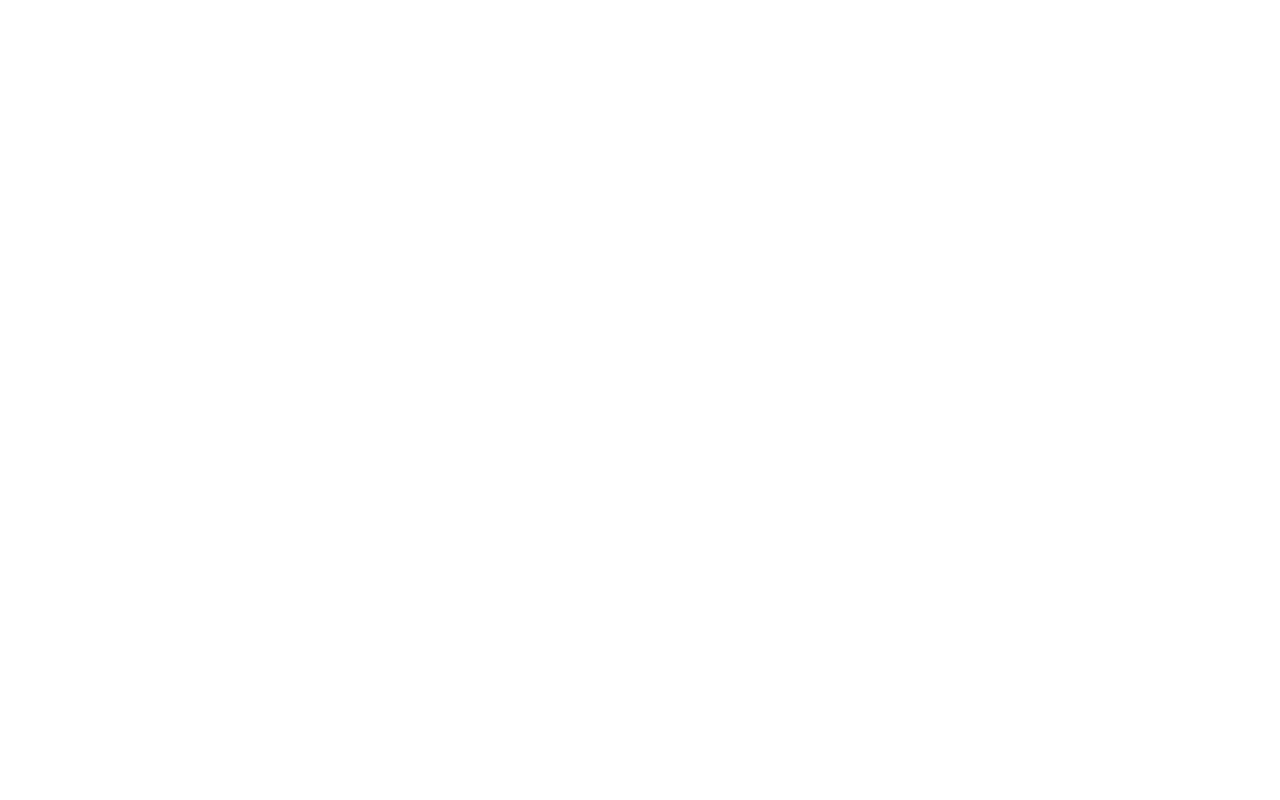
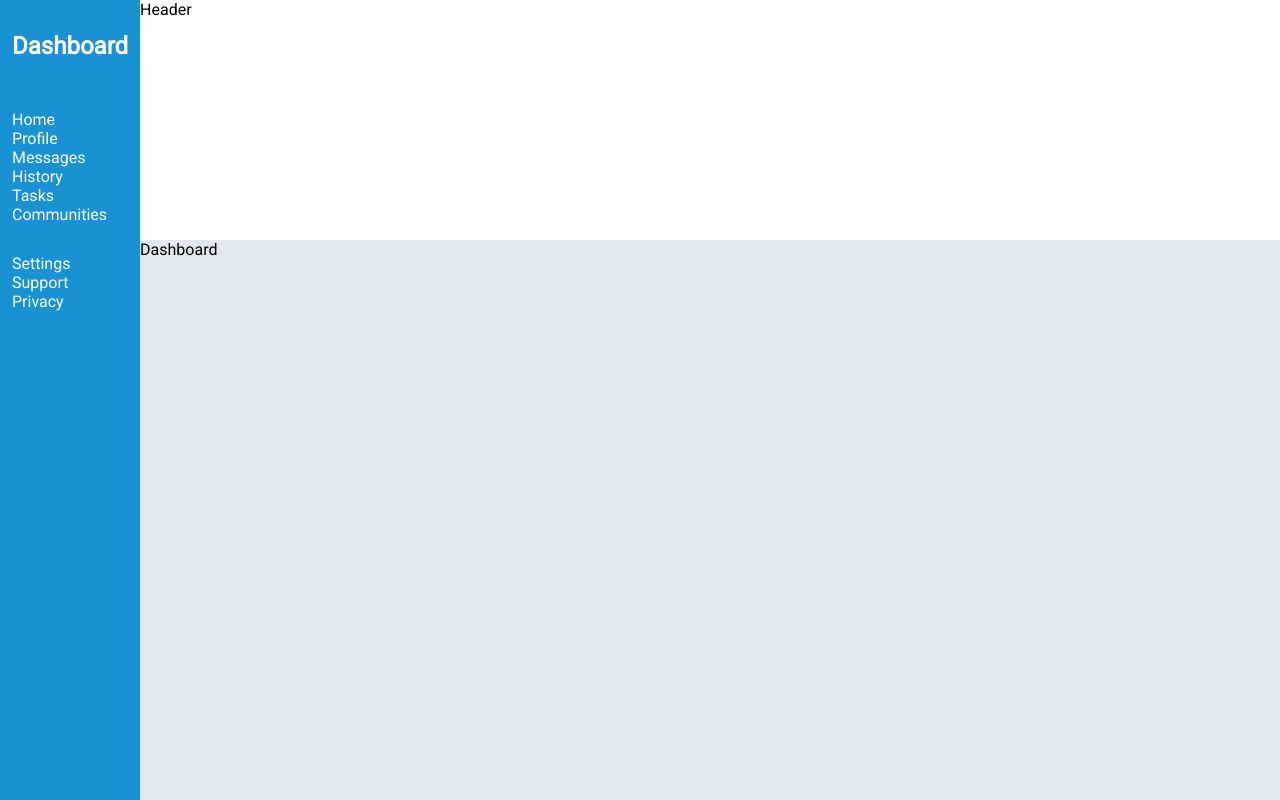
Before and after one commit to bstephe9/admin-dashboard, a plain HTML site: page index.html in a window 1280 px wide. Drawn offline with Linux system fonts and the light colour scheme.

Commit message:
feat: set up page structure

```diff
--- a/index.html
+++ b/index.html
@@ -6,10 +6,39 @@
     <meta name="viewport" content="width=device-width, initial-scale=1.0">
     <title>Admin Dashboard</title>
     <link rel="stylesheet" href="styles.css">
+    <link rel="preconnect" href="https://fonts.googleapis.com">
+    <link rel="preconnect" href="https://fonts.gstatic.com" crossorigin>
+    <link href="https://fonts.googleapis.com/css2?family=Roboto&display=swap" rel="stylesheet">
   </head>
 
   <body>
-
+    <div class="sidebar">
+      <div class="logo-section">
+        <div class="logo"></div>
+        <h2>Dashboard</h2>
+      </div>
+      <nav>
+        <div>Home</div>
+        <div>Profile</div>
+        <div>Messages</div>
+        <div>History</div>
+        <div>Tasks</div>
+        <div>Communities</div>
+      </nav>
+      <nav>
+        <div>Settings</div>
+        <div>Support</div>
+        <div>Privacy</div>
+      </nav>
+    </div>
+    <main>
+      <div class="header">Header</div>
+      <div class="dashboard">Dashboard
+        <div class="project-section"></div>
+        <div class="announcement-section"></div>
+        <div class="trending-section"></div>
+      </div>
+    </main>
   </body>
 
 </html>
--- a/styles.css
+++ b/styles.css
@@ -7,3 +7,34 @@ html {
 *::after {
   box-sizing: inherit;
 }
+
+body {
+  margin: 0;
+  height: 100vh;
+  display: flex;
+  font-family: Roboto, sans-serif;
+}
+
+.sidebar {
+  display: flex;
+  flex-direction: column;
+  gap: 30px;
+  background-color: #1992d4;
+  color: white;
+  padding: 12px;
+}
+
+main {
+  display: flex;
+  flex-direction: column;
+  flex: 1;
+}
+
+.header {
+  flex: 0 0 30%;
+}
+
+.dashboard {
+  background-color: #e2e8f0;
+  flex: 1;
+}
```
